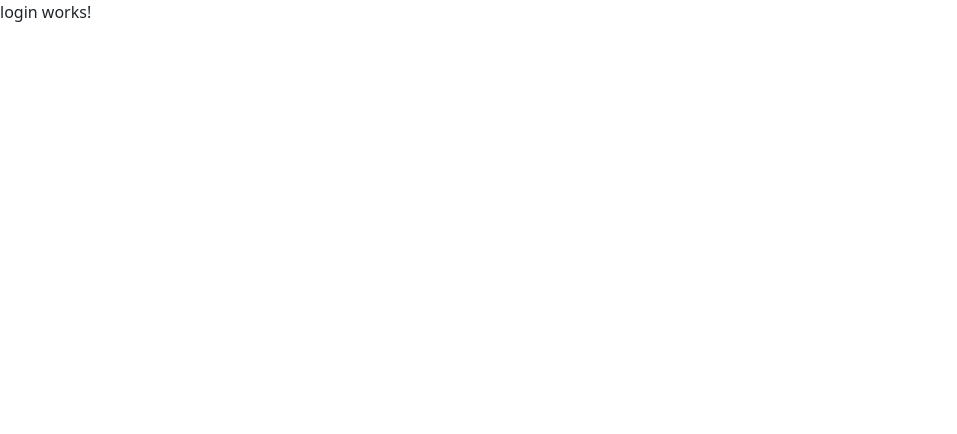
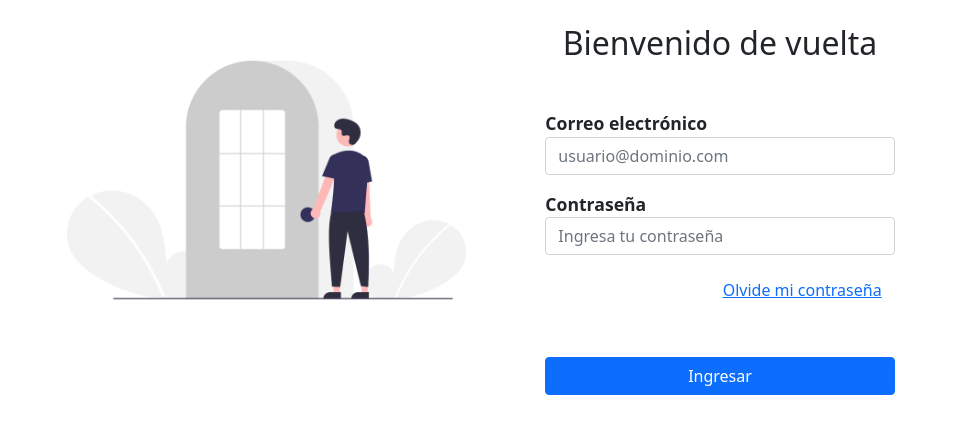
Before and after one commit to devcoy/angular-clean-architecture-base, an Angular app: page /login in a window 1280 px wide. Shown: the top 434 px of the page, without its empty margins (0-957 px from the left). Built offline with nearby package versions, Linux system fonts and the light colour scheme.

Commit message:
login maquetado

```diff
--- /dev/null
+++ b/src/app/auth/auth.css
@@ -0,0 +1,10 @@
+.panel-left {
+    background-color: #C8C5FF;
+}
+.form-group {
+    margin-top: 1rem;
+}
+label {
+    font-size: 1.1rem;
+    font-weight: 600;
+}
--- a/src/app/auth/login/login.component.html
+++ b/src/app/auth/login/login.component.html
@@ -1 +1,42 @@
-<p>login works!</p>
+<div class="container-fluid">
+    <div class="row py-4">
+        <div class="col-lg-5 d-none d-lg-block">
+            <img class="img-fluid" src="/assets/img/login.png" alt="" />
+        </div>
+        <div class="col-lg-7">
+            <div class="row">
+                <div class="col-12 col-md-8 col-xl-6">
+                    <h2 class="text-center">Bienvenido de vuelta</h2>
+                    <form class="mt-5">
+                        <div class="form-group">
+                            <label>Correo electrónico</label>
+                            <input
+                                type="email"
+                                class="form-control"
+                                placeholder="usuario@dominio.com"
+                            />
+                        </div>
+                        <div class="form-group">
+                            <label>Contraseña</label>
+                            <input
+                                type="password"
+                                class="form-control"
+                                placeholder="Ingresa tu contraseña"
+                            />
+                        </div>
+                        <div class="form-group d-flex justify-content-end">
+                            <a class="btn btn-link">Olvide mi contraseña</a>
+                        </div>
+                        <div class="form-group actions mt-5 d-grid">
+                            <input
+                                type="submit"
+                                class="btn btn-primary"
+                                value="Ingresar"
+                            />
+                        </div>
+                    </form>
+                </div>
+            </div>
+        </div>
+    </div>
+</div>
--- a/src/app/auth/login/login.component.ts
+++ b/src/app/auth/login/login.component.ts
@@ -1,16 +1,12 @@
 import { Component, OnInit } from '@angular/core';
 
 @Component({
-  selector: 'app-login',
-  templateUrl: './login.component.html',
-  styles: [
-  ]
+    selector: 'app-login',
+    templateUrl: './login.component.html',
+    styleUrls: ['../auth.css']
 })
 export class LoginComponent implements OnInit {
+    constructor() {}
 
-  constructor() { }
-
-  ngOnInit(): void {
-  }
-
+    ngOnInit(): void {}
 }
```
Also changed, not shown: src/assets/img/login.png (added).
